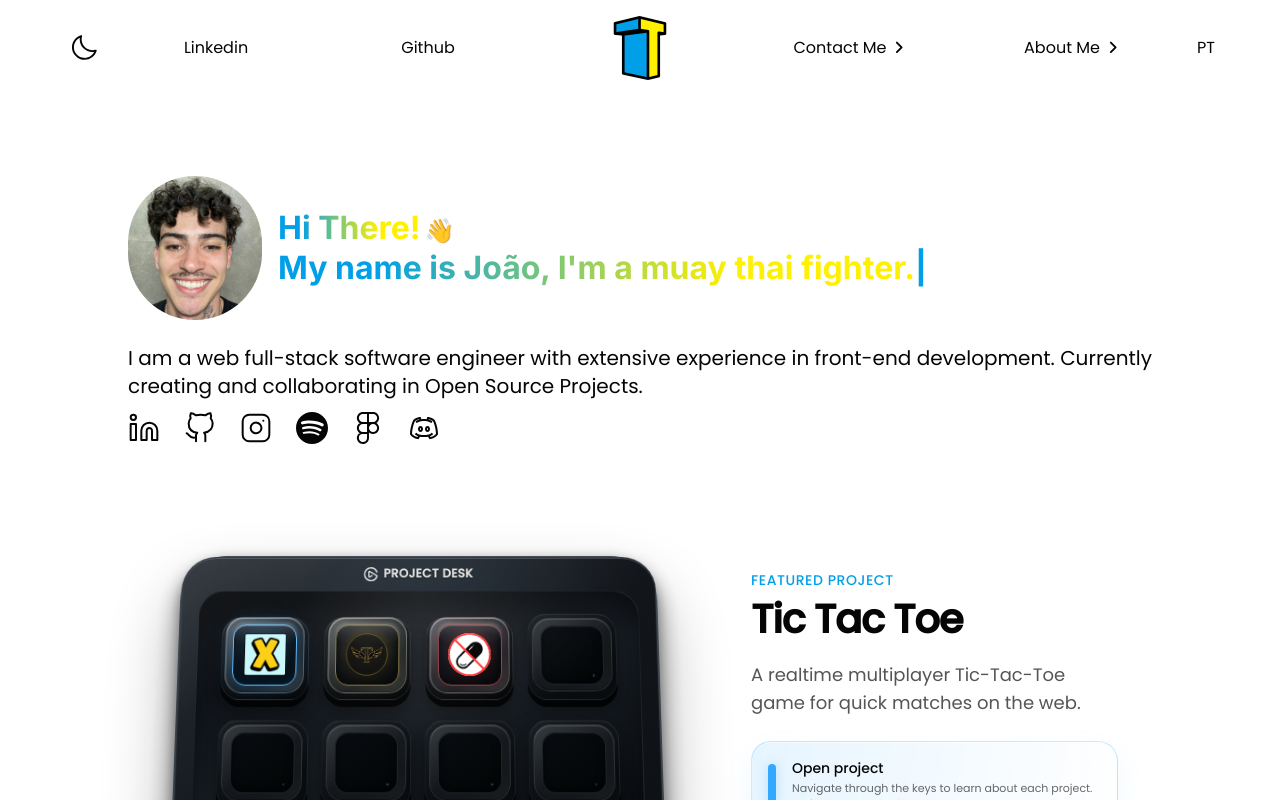
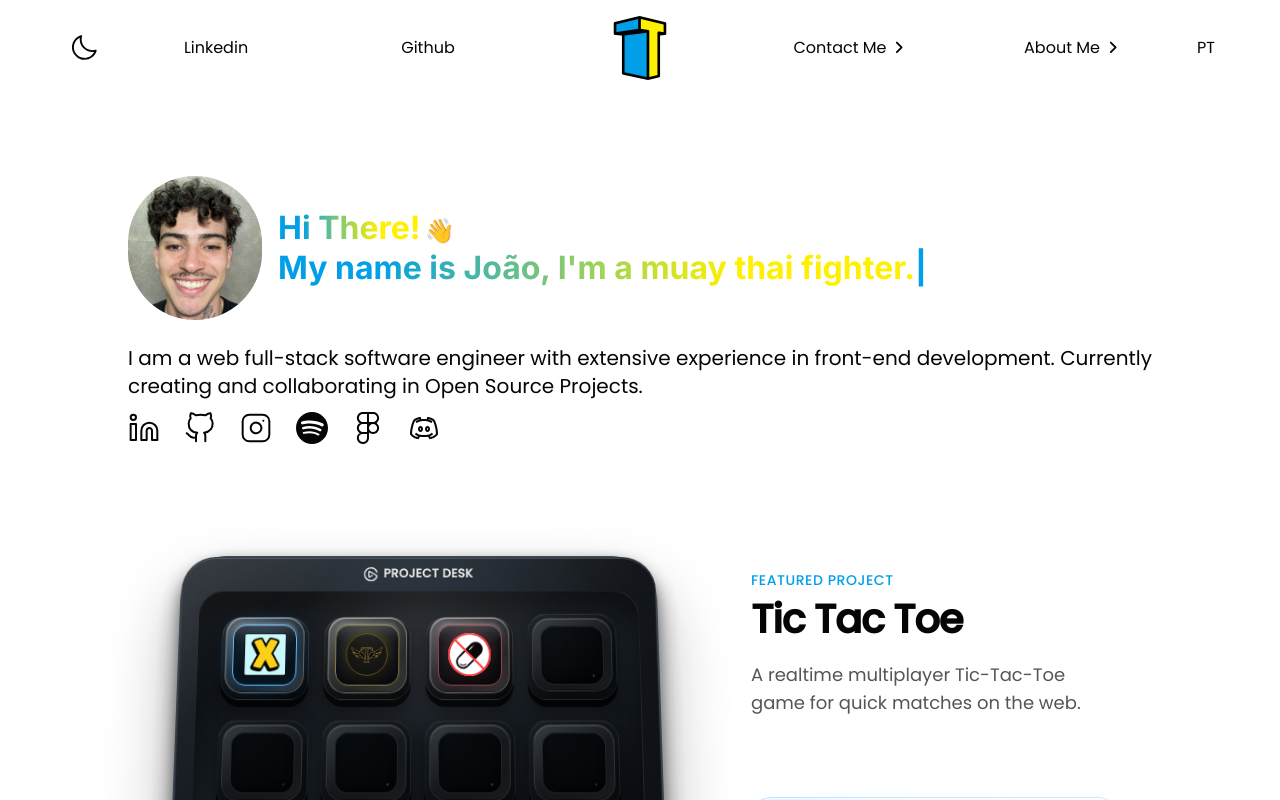
Before and after one commit to txjao/txjao, a Next.js app: page /en-US in a window 1280 px wide. Shown: the top 800 px of the page. Built offline with nearby package versions, Linux system fonts and the light colour scheme.

Commit message:
fix: fix broken layout

```diff
--- a/src/components/projects/components/project-deck/components/project-display/styles/project-display.module.css
+++ b/src/components/projects/components/project-deck/components/project-display/styles/project-display.module.css
@@ -28,7 +28,9 @@
 }
 
 .description {
+  height: 112px;
   margin-top: 1.25rem;
+  overflow: hidden;
   color: rgb(5 5 5 / 68%);
   font-family: var(--font-poppins);
   font-size: 1.125rem;
```
